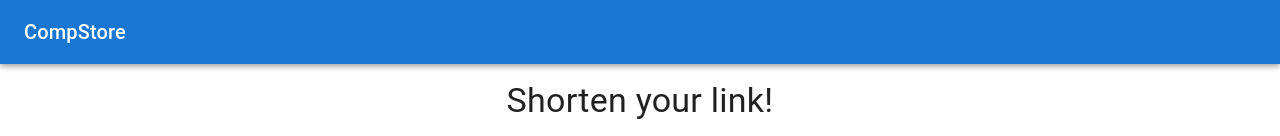
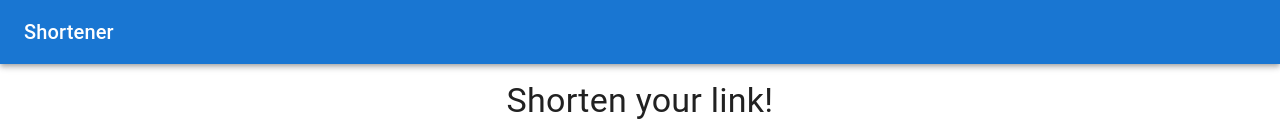
Before and after one commit to AlmazXX/Link-shortener, a React (Create React App) app in the folder frontend/: page / in a window 1280 px wide. Shown: the top 136 px of the page. Built offline with nearby package versions, Linux system fonts and the light colour scheme.

Commit message:
fix: Changed pages name

```diff
--- a/frontend/src/components/UI/AppToolbar/AppToolbar.tsx
+++ b/frontend/src/components/UI/AppToolbar/AppToolbar.tsx
@@ -6,7 +6,7 @@ const AppToolbar = () => {
     <AppBar position="sticky" sx={{ mb: 2 }}>
       <Toolbar>
         <Typography variant="h6" component="div" sx={{ flexGrow: 1 }}>
-          <a href='/' style={{textDecoration: 'none', color: 'inherit'}} >CompStore</a>
+          <a href='/' style={{textDecoration: 'none', color: 'inherit'}} >Shortener</a>
         </Typography>
       </Toolbar>
     </AppBar>
```
